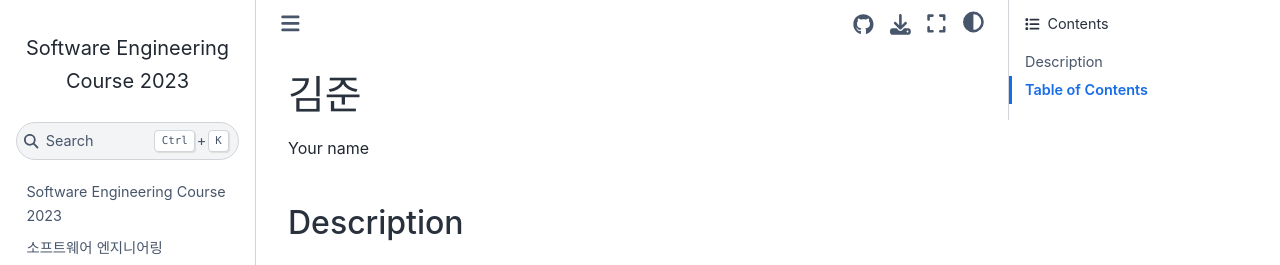
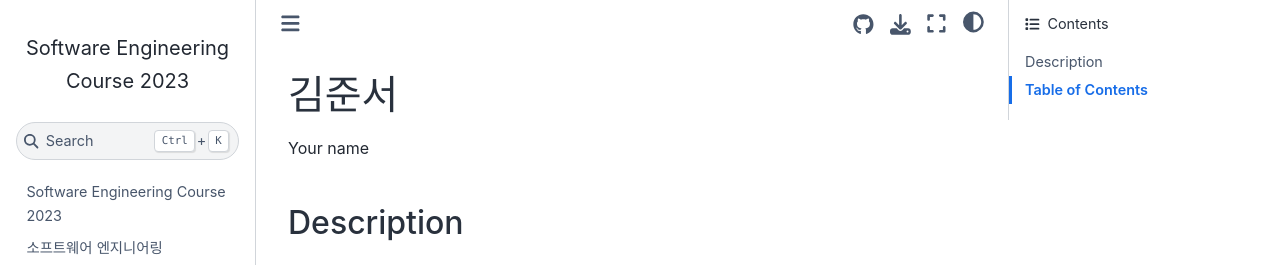
Before and after one commit to sadey7645/softeng-2023, a Jupyter Book: the page built from book/projects/202321006/index.md, in a window 1280 px wide. Shown: the top 265 px of the page. Built offline with Jupyter Book 1.0.4 settings and Sphinx 7.4.7 and the Sphinx Book theme 1.1.4, drawn with Linux system fonts in a browser that asks for light colours.

Commit message:
Update index.md

```diff
--- a/book/projects/202321006/index.md
+++ b/book/projects/202321006/index.md
@@ -1,4 +1,4 @@
-# 김준
+# 김준서
 
 Your name
 
```
